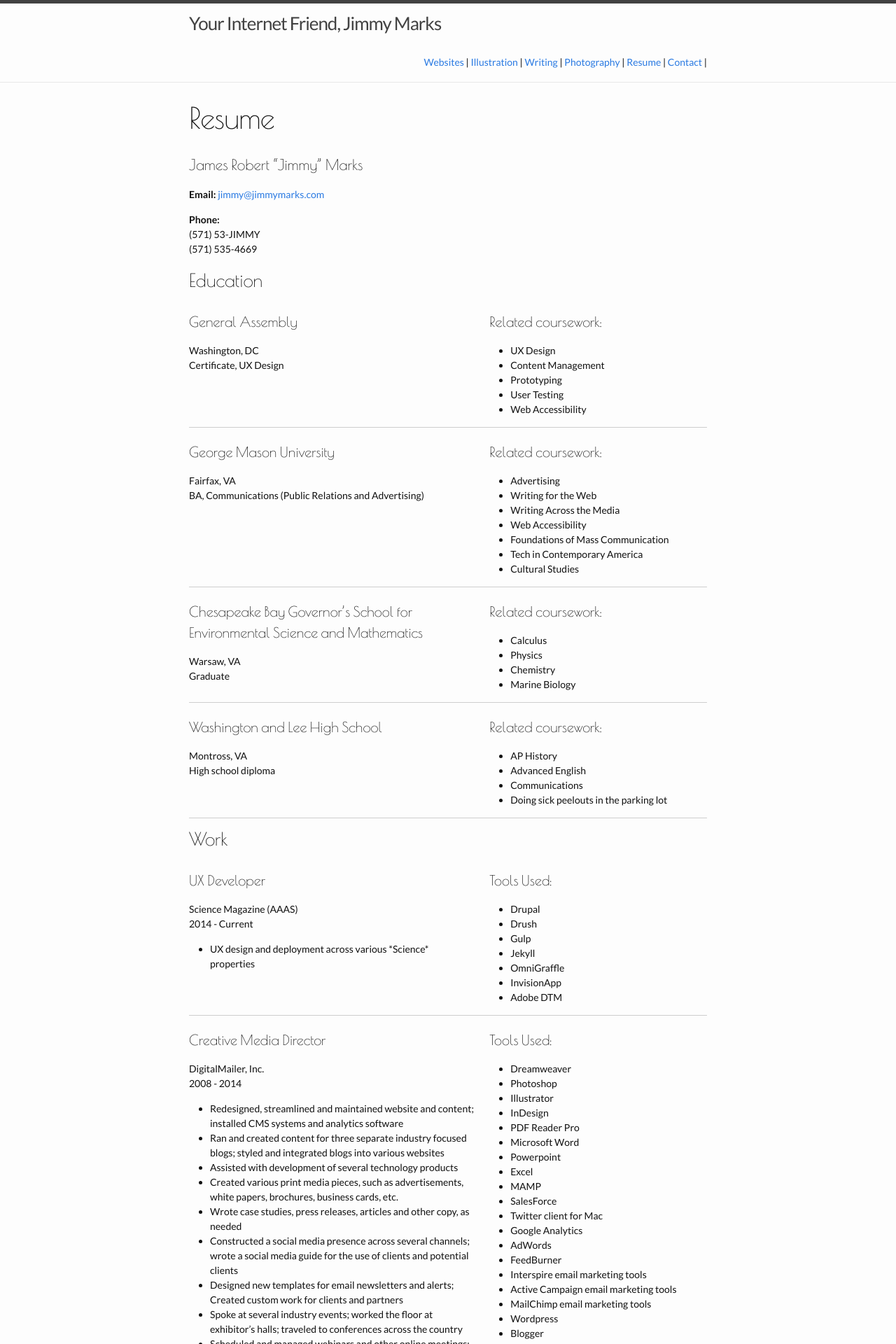
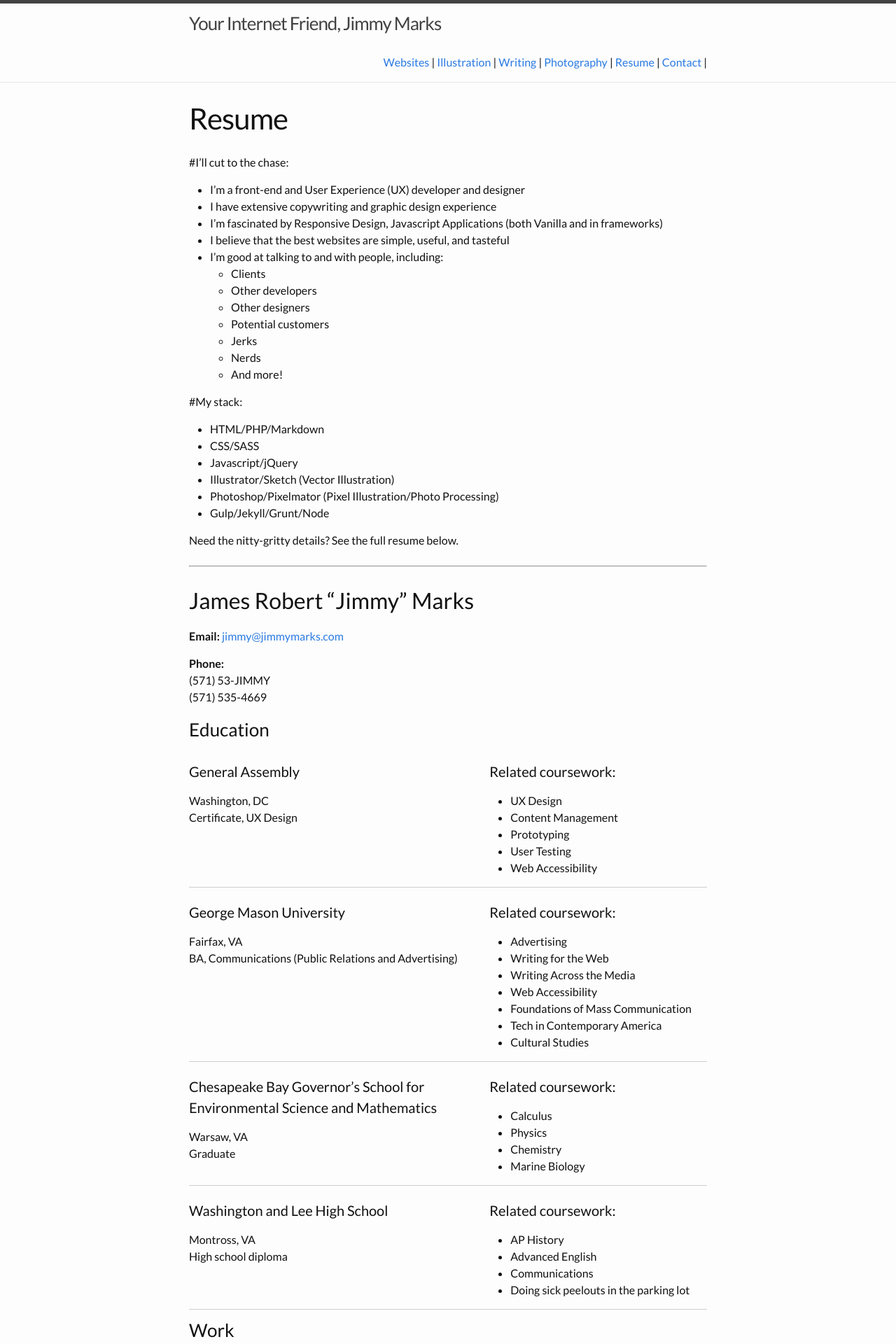
Before and after one commit to jimmymarks/jimmymarks.github.io, a Jekyll site: the page built from resume.md, in a window 1280 px wide. Shown: the top 1920 px of the page at 70% size. Built offline with Jekyll 4.4.1, drawn with Linux system fonts in a browser that asks for light colours; some of the changed text lies outside the part shown.

Commit message:
Updates and changes in prep for use

```diff
--- a/_sass/_base.scss
+++ b/_sass/_base.scss
@@ -8,6 +8,9 @@ dl, dd, ol, ul, figure {
     padding: 0;
 }
 
+hr {
+  margin: 1.5rem 0;
+}
 
 
 /**
--- a/_sass/_jimmy.scss
+++ b/_sass/_jimmy.scss
@@ -29,12 +29,13 @@
     margin-left: 3%;
     float: left;
   }
-
   &:after{
     float: none;
     clear: both;
   }
-
+  &:last-of-type{
+    border-bottom: 0;
+  }
 }
 
 .illustration {
--- a/css/main.scss
+++ b/css/main.scss
@@ -7,8 +7,8 @@
 
 // Our variables
 $base-font-family: 'Lato', sans-serif;
-$base-font-size:   14px;
-$header-font-family: 'Poiret One', cursive;
+$base-font-size:   16px;
+$header-font-family: 'Lato', sans-serif;
 $small-font-size:  $base-font-size * 0.875;
 $base-line-height: 1.5;
 
--- a/resume.md
+++ b/resume.md
@@ -23,12 +23,12 @@ work:
   - job: UX Developer
     employer: Science Magazine (AAAS)
     dates: 2014 - Current
-    tasks: "UX design and deployment across various *Science* properties"
-    tools: "Drupal| Drush| Gulp| Jekyll| OmniGraffle| InvisionApp | Adobe DTM"
+    tasks: "UX design and deployment across various *Science* properties| Focused on the improvement of internal processes and employees user experience| Built blogs, microsites, and sections of sciencemag.org using version controlled code bases and styleguides| Oversaw the implementation and upkeep of ads"
+    tools: "Drupal| Drush| Wordpress| WP-Cli| Adobe Creative Cloud Apps (Illustrator, Photoshop, etc.)| Gulp| Jekyll| PatternLab| UXPin| OmniGraffle| InvisionApp | Adobe DTM"
   - job: Creative Media Director
     employer: DigitalMailer, Inc.
     dates: 2008 - 2014
-    tasks: "Redesigned, streamlined and maintained website and content; installed CMS systems and analytics software| Ran and created content for three separate industry focused blogs; styled and integrated blogs into various websites| Assisted with development of several technology products| Created various print media pieces, such as advertisements, white papers, brochures, business cards, etc.| Wrote case studies, press releases, articles and other copy, as needed| Constructed a social media presence across several channels; wrote a social media guide for the use of clients and potential clients| Designed new templates for email newsletters and alerts; Created custom work for clients and partners| Spoke at several industry events; worked the floor at exhibitor’s halls; traveled to conferences across the country| Scheduled and managed webinars and other online meetings; recorded popular webinars for later viewing"
+    tasks: "Redesigned, streamlined and maintained websites and content; installed CMS systems and analytics software| Ran and created content for three separate industry focused blogs; styled and integrated blogs into various websites| Assisted with development of several technology products| Created various print media pieces, such as advertisements, white papers, brochures, business cards, etc.| Wrote case studies, press releases, articles and other copy| Constructed a social media presence across several channels; wrote a social media guide for the use of clients and potential clients| Designed new templates for email newsletters and alerts; Created custom work for clients and partners| Spoke at several industry events; worked the floor at exhibitor’s halls; traveled to conferences across the country| Scheduled and managed webinars and other online meetings"
     tools: "Dreamweaver| Photoshop| Illustrator| InDesign| PDF Reader Pro| Microsoft Word| Powerpoint| Excel| MAMP| SalesForce| Twitter client for Mac| Google Analytics| AdWords| FeedBurner| Interspire email marketing tools| Active Campaign email marketing tools| MailChimp email marketing tools| Wordpress| Blogger"
   - job: Freelance Consultant
     employer: Maximum Fun, The Cooperative Trust, others
@@ -36,8 +36,35 @@ work:
     tasks: "Assisted with content creation and site development| Edited articles and industry-related content| Created artistic content for t-shirts and apparel"
     tools: "Wordpress| Photoshop| Coda| Dreamweaver| Photoshop| Illustrator| Pixelmator"
 ---
+#I'll cut to the chase:
 
-# James Robert "Jimmy" Marks
+- I'm a front-end and User Experience (UX) developer and designer
+- I have extensive copywriting and graphic design experience
+- I'm fascinated by Responsive Design, Javascript Applications (both Vanilla and in frameworks)
+- I believe that the best websites are simple, useful, and tasteful
+- I'm good at talking to and with people, including:
+  - Clients
+  - Other developers
+  - Other designers
+  - Potential customers
+  - Jerks
+  - Nerds
+  - And more!
+
+#My stack:
+
+- HTML/PHP/Markdown
+- CSS/SASS
+- Javascript/jQuery
+- Illustrator/Sketch (Vector Illustration)
+- Photoshop/Pixelmator (Pixel Illustration/Photo Processing)
+- Gulp/Jekyll/Grunt/Node
+
+Need the nitty-gritty details? See the full resume below.
+
+***
+
+## James Robert "Jimmy" Marks
 
 __Email:__ [jimmy@jimmymarks.com](mailto:jimmy@jimmymarks.com)
 
```
Also changed, not shown: contact.md (+5 -1 lines), 2 other files.
